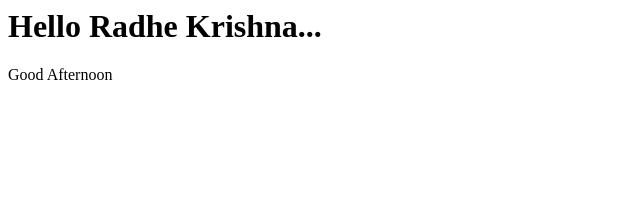
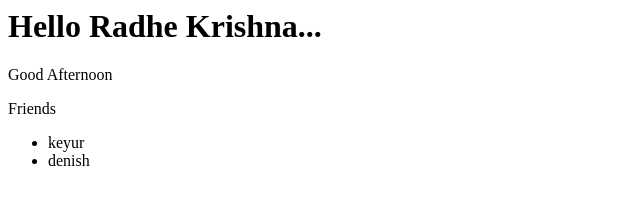
Before and after one commit to keyur2714/ethans-937-git-20250329, a plain HTML site: page index.html in a window 1280 px wide. Shown: the whole page, without its empty margins (0-640 px from the left). Drawn offline with Linux system fonts and the light colour scheme.

Commit message:
updated with friends name

```diff
--- a/index.html
+++ b/index.html
@@ -1,4 +1,9 @@
 <html>
 	<h1>Hello Radhe Krishna...</h1>
 	<p>Good Afternoon</p>
+	<p>Friends</p>
+	<ul>
+		<li>keyur</li>
+		<li>denish</li>
+	</ul>
 </html>
```
